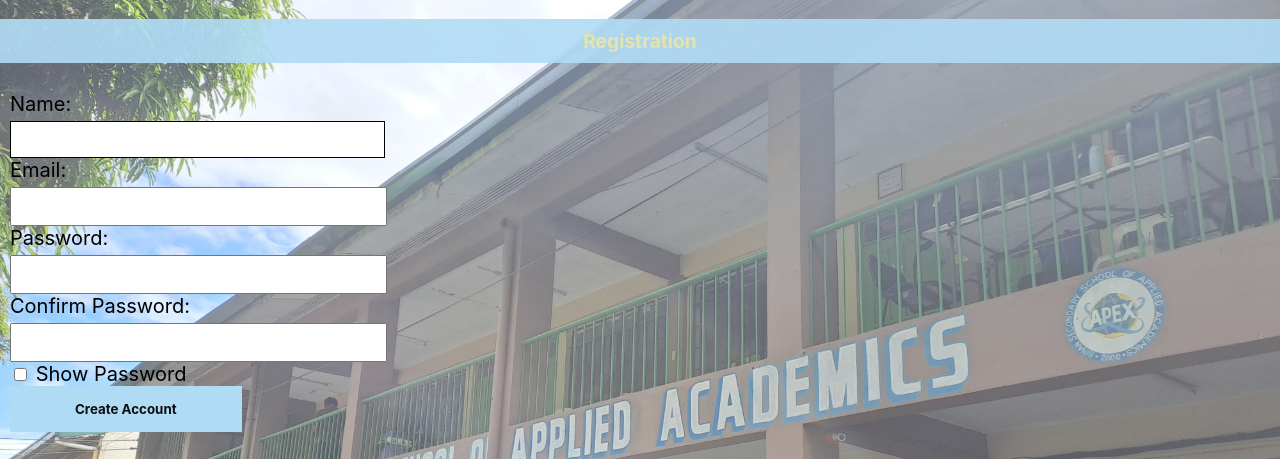
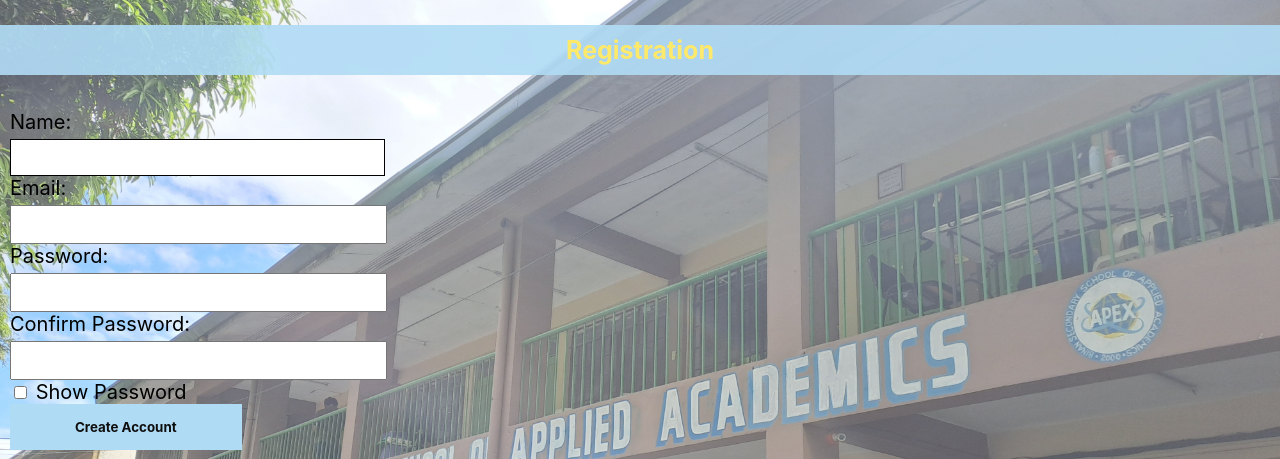
Before and after one commit to JanDanielNieto/guidancesystem, a Flask app: page /registration in a window 1280 px wide. Shown: the part 95-554 px from the top of the page. Run offline with Flask 3, Linux system fonts and the light colour scheme.

Commit message:
resized text and recolored

```diff
--- a/guidance-counselor-student-management/app/static/css/styles.css
+++ b/guidance-counselor-student-management/app/static/css/styles.css
@@ -148,11 +148,10 @@ label {
 }
 
 .subheader{
-    font-size: larger;
-    color: rgb(230, 227, 171);
+    font-size: 25px;
+    color: rgb(255, 233, 107);
     font-weight: bolder;
     font-family: ROBOTO-VARIABLE-FONT, -apple-system, BlinkMacSystemFont, "Segoe UI", Roboto, "Helvetica Neue";
-    align-items: center;
     text-align: center;
     background-color: #b0dbf5e8;
 }
```
